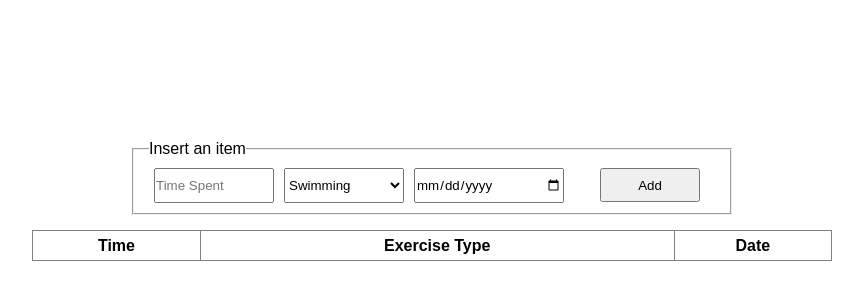
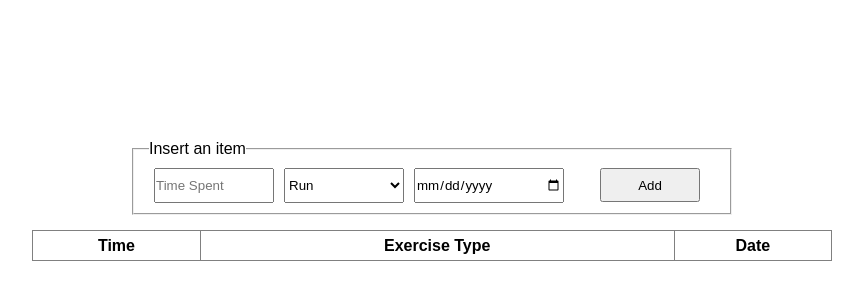
Before and after one commit to MarcosCastelo/workout-log, a React (Create React App) app: page / in a window 1280 px wide. Shown: the part 60-360 px from the top of the page, without its empty margins (208-1071 px from the left). Built offline with nearby package versions, Linux system fonts and the light colour scheme.

Commit message:
Adjusting UserInput component

```diff
--- a/src/components/UserInput/index.js
+++ b/src/components/UserInput/index.js
@@ -1,20 +1,62 @@
-import React from 'react';
+import React, { Component } from 'react';
 
 import { InputField } from './styles';
 
-export default function UserInput() {
+class UserInput extends Component {
+  constructor(props) {
+    super(props);
+    this.state = {
+      exercisesTypes: [
+        'Run',
+        'Swimming',
+        'Bike'
+      ]
+    }
+
+    this.handleSubmit = this.handleSubmit.bind(this);
+  }
+
+  handleSubmit(e) {
+    var newExercise = {
+      key: Date.now(),
+      time: this._inputTime.value,
+      exercise: this._inputExercise.value,
+      date: this._inputDate.value
+    }
+
+    this.props.handleInput(newExercise);
+    console.log(newExercise);
+    e.preventDefault();
+  }
+
+  render() {
     return (
       <InputField>
+        <form onSubmit={this.handleSubmit}>
           <fieldset>
             <legend>Insert an item</legend>
-        <input type="number" placeholder="Time Spent"/>
-        <select name="exercise">
-          <option value="swimming">Swimming</option>
+            <input
+              type="number"
+              placeholder="Time Spent"
+              ref={(a) => this._inputTime = a}
+            />
+            <select name="exercise" ref={(a) => this._inputExercise = a}>
+              {this.state.exercisesTypes.map((value) =>
+                <option value={ value }>{ value }</option>
+              )}
             </select>
-        <input type="date" className="date" />
+            <input
+              type="date"
+              className="date"
+              ref={(a) => this._inputDate = a}
+            />
 
-        <button>Add</button>
+            <button type="submit">Add</button>
           </fieldset>
+        </form>
       </InputField>
     );
   }
+}
+
+export default UserInput;
--- a/src/components/UserInput/styles.js
+++ b/src/components/UserInput/styles.js
@@ -1,6 +1,4 @@
 import styled from 'styled-components';
-
-// BNR - Banner
 
 export const InputField = styled.div`
   width: 600px;
```
Lines whose indentation alone changed are shown as unchanged.
